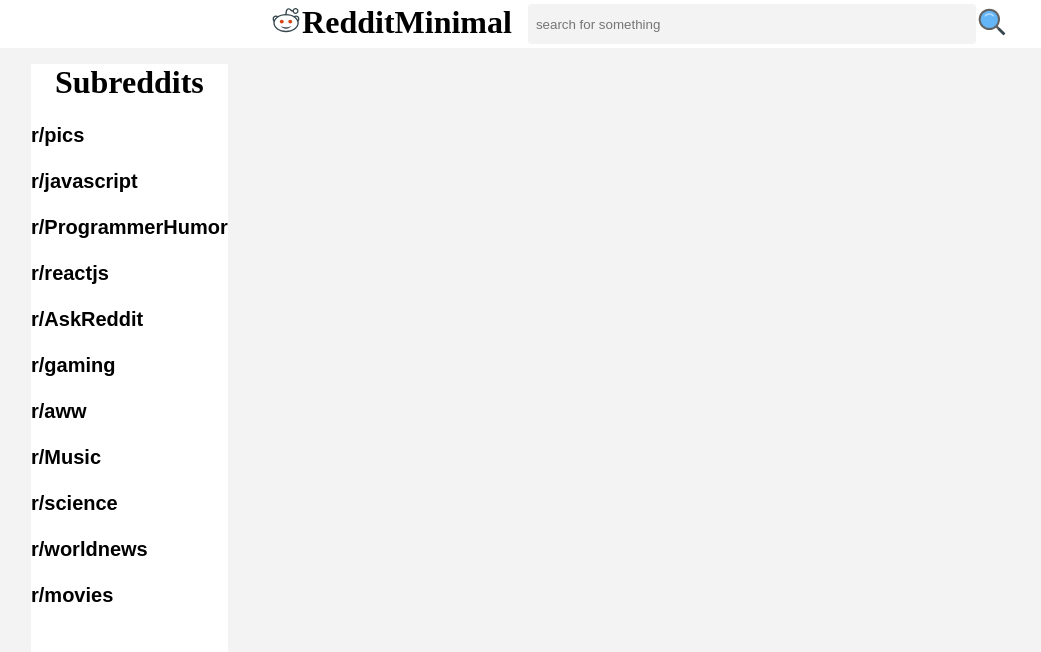
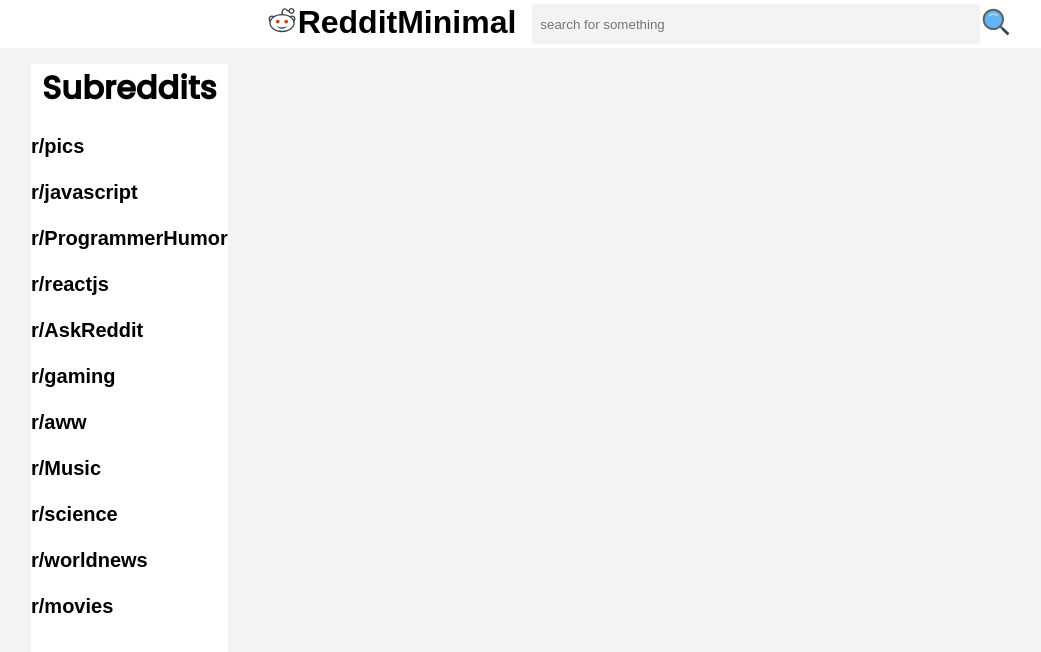
Before and after one commit to YSquid/reddit-minimal, a React (Create React App) app: page / in a window 1280 px wide. Shown: the top 652 px of the page, without its empty margins (1-1042 px from the left). Built offline with nearby package versions, Linux system fonts and the light colour scheme; no server answers.

Commit message:
fonts updated

```diff
--- a/public/index.html
+++ b/public/index.html
@@ -24,7 +24,13 @@
       work correctly both with client-side routing and a non-root public URL.
       Learn how to configure a non-root public URL by running `npm run build`.
     -->
-    <title>React App</title>
+    <link rel="preconnect" href="https://fonts.googleapis.com" />
+    <link rel="preconnect" href="https://fonts.gstatic.com" crossorigin />
+    <link
+      href="https://fonts.googleapis.com/css2?family=Poppins:wght@400;500&display=swap"
+      rel="stylesheet"
+    />
+    <title>RedditMinimal</title>
   </head>
   <body>
     <noscript>You need to enable JavaScript to run this app.</noscript>
--- a/src/app/App.css
+++ b/src/app/App.css
@@ -2,13 +2,13 @@
   display: flex;
   flex-direction: column;
   background-color: rgb(243, 243, 243);
+  font-family: 'Poppins', sans-serif;
 }
 
 .Body {
   display: flex;
 }
 
-
 @media only screen and (max-width: 800px) {
   .Body {
     flex-direction: column;
--- a/src/components/header/Header.css
+++ b/src/components/header/Header.css
@@ -10,6 +10,7 @@
   padding: 0.25rem 0;
   margin-right: 1rem;
   display: flex;
+  font-family: sans-serif;
 }
 
 #searchForm {
@@ -31,6 +32,7 @@
   padding-top: 0.1rem;
 }
 
+
 /*Media Queries*/
 
 @media only screen and (max-width: 800px) {
```
